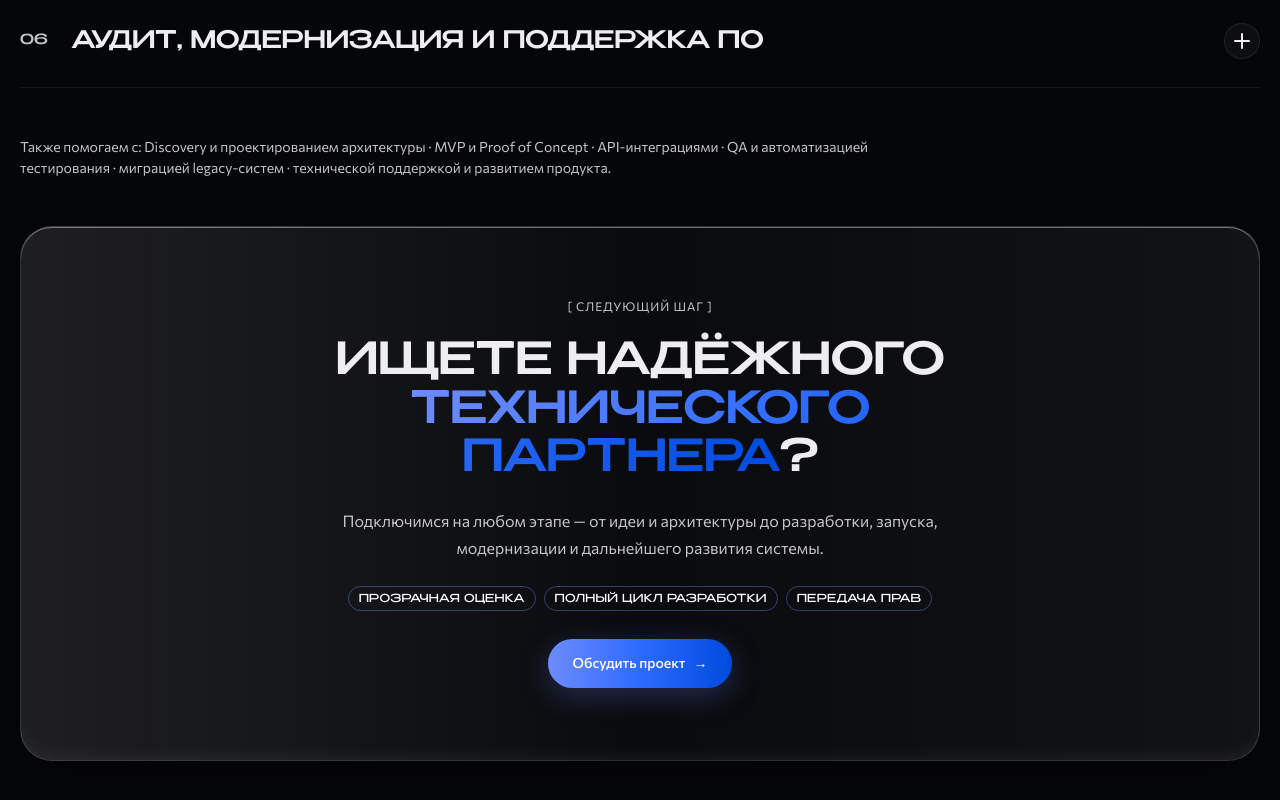
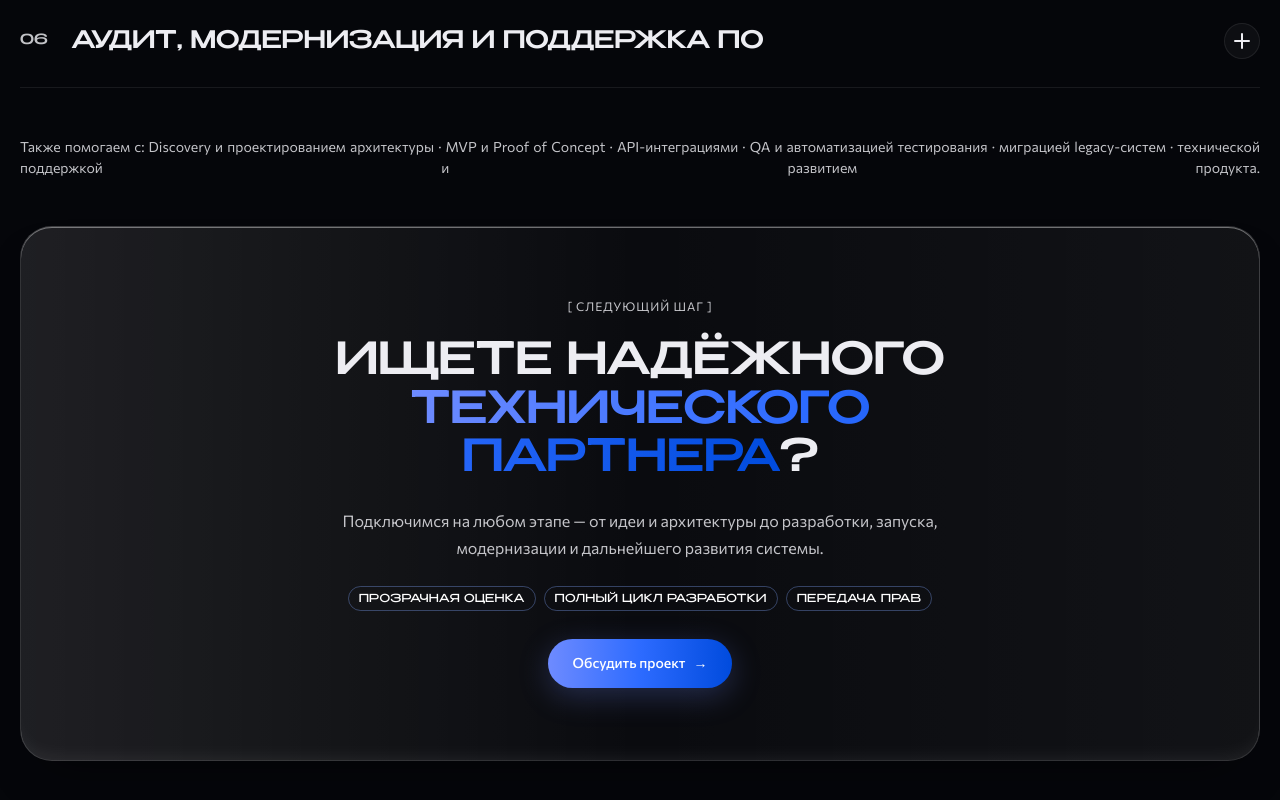
Before and after one commit to manuilsky/NC-ONE-redisign-next, a Next.js app: page / in a window 1280 px wide. Shown: the part 4347-5147 px from the top of the page. Built offline with nearby package versions, Linux system fonts and the light colour scheme.

Commit message:
Fix additional info under accordeon

```diff
--- a/components/ServicesSection.module.css
+++ b/components/ServicesSection.module.css
@@ -53,12 +53,14 @@
 
 .more {
   margin: 0;
-  max-width: 58rem;
+  width: 100%;
   color: var(--muted);
   font-family: var(--font-body), "Segoe UI", sans-serif;
   font-size: 0.875rem;
   font-weight: 400;
   line-height: 1.5;
+  text-align: justify;
+  text-align-last: justify;
 }
 
 .partnerCard {
```
